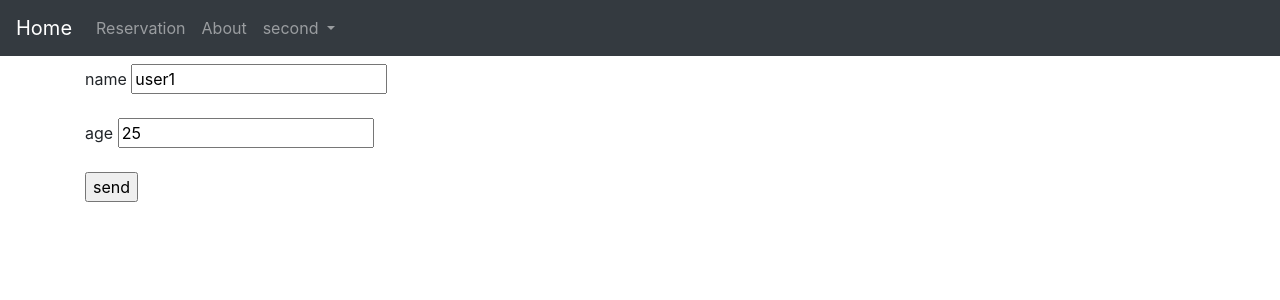
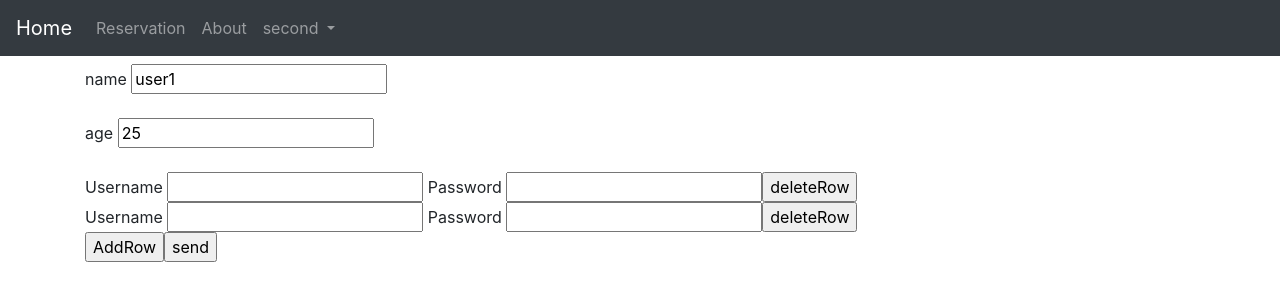
Before and after one commit to ramdanisalah67/Angular-part2, an Angular app: page /register in a window 1280 px wide. Shown: the top 300 px of the page. Built offline with nearby package versions, Linux system fonts and the light colour scheme.

Commit message:
Reactive Form Dynamic Array

```diff
--- a/src/app/inscription/inscription.component.html
+++ b/src/app/inscription/inscription.component.html
@@ -7,6 +7,15 @@
     <input type="text"formControlName="age" required ><br><br>
     <div class="alert alert-danger" *ngIf="age.touched && age.hasError('required')">age must be not empty</div>
 
+    <div formArrayName="items">
+        <div *ngFor="let item of myformbuilder.controls.items['controls'];index as i" [formGroupName]="i">
+               Username <input type="text" name="" formControlName="username">
+               Password <input type="text" name="" formControlName="password">
+                <input type="submit" value="deleteRow" (click)="deleteRow(i)">
+        </div>
+
+    </div>
+    <input type="submit" value="AddRow" (click)="addNewRow()"/>
     <input type="submit" value="send">
 </form>
 </div>
--- a/src/app/inscription/inscription.component.ts
+++ b/src/app/inscription/inscription.component.ts
@@ -1,5 +1,5 @@
 import { Component, OnInit } from '@angular/core';
-import { FormBuilder, FormControl, FormGroup, NgForm, Validators } from '@angular/forms';
+import { FormArray, FormBuilder, FormControl, FormGroup, NgForm, Validators } from '@angular/forms';
 
 @Component({
   selector: 'app-inscription',
@@ -10,9 +10,20 @@ export class InscriptionComponent implements OnInit {
   myformbuilder:any
 constructor(private fb:FormBuilder){
 
+
 this.myformbuilder = this.fb.group({
   name:['',Validators.required],
-  age:['',Validators.pattern("[0-9]{1-3}")]
+  age:['',Validators.pattern("[0-9]{1-3}")],
+  items:this.fb.array([
+    this.fb.group({
+      username:[''],
+      password:['']
+    }),
+    this.fb.group({
+      username:[''],
+      password:['']
+    })
+  ])
 })
 
 }
@@ -31,9 +42,21 @@ get age(){
   return this.myformbuilder.get('age')
 }
 
+get items(){
+  return this.myformbuilder.get('items') as FormArray
+}
 print(){
   console.log(this.myformbuilder.value)
 }
 
-
+addNewRow(){
+let myRow = this.fb.group({
+  username:[''],
+  password:['']
+})
+this.items.push(myRow)
 }
+deleteRow(i:any){
+  this.items.removeAt(i)
+}
+}
```
